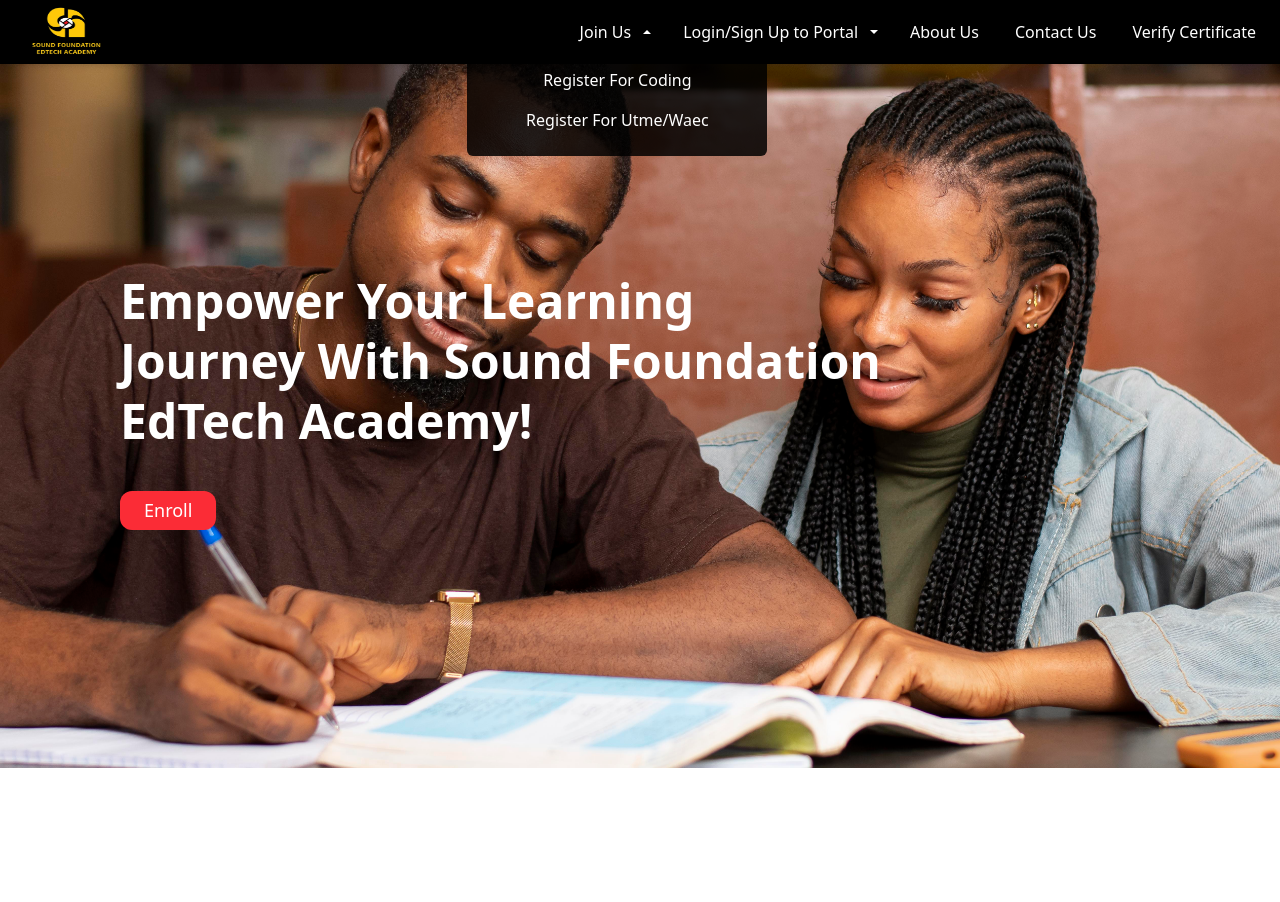
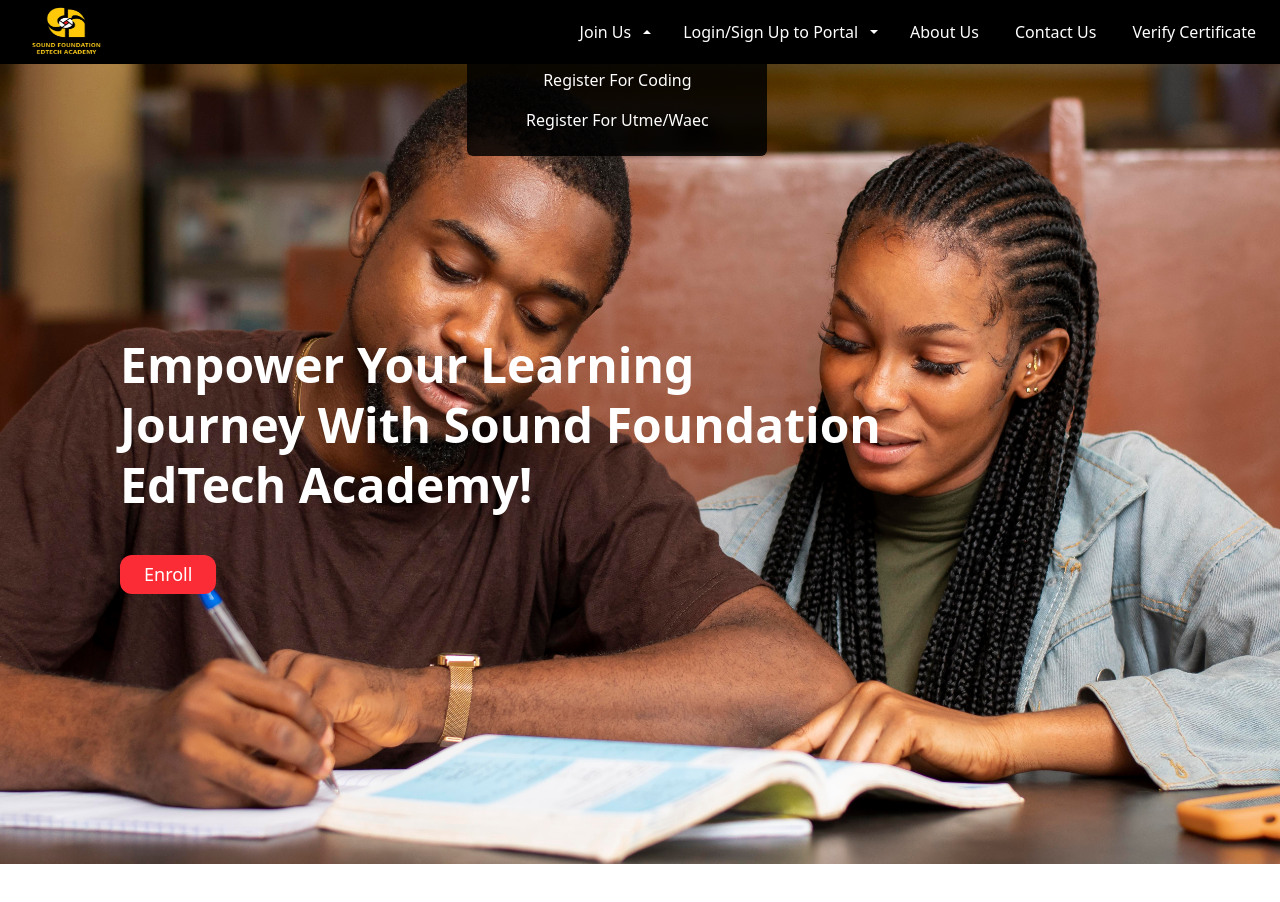
Before and after one commit to Cleve-keem/sfdt-frontend, a React (Vite) app: page / in a window 1280 px wide. Both pictures are taken after a click on the item "Join Us". Shown: the top 902 px of the page. After the commit the page ends 864 px from the top, so only its background shows below. Built offline with nearby package versions, Linux system fonts and the light colour scheme.

Commit message:
hero image slide

```diff
--- a/src/components/HeroSlider.jsx
+++ b/src/components/HeroSlider.jsx
@@ -18,16 +18,18 @@
   }, []);
 
   return (
-    <div className="mb-90 relative -z-10">
-      <div className=" w-full h-screen overflow-hidden ">
+    <div className="w-full h-screen overflow-hidden  relative left-0 right-0 ">
+      <div
+        className="flex inset-0 h-full transition-transform duration-1000 ease-in-out"
+        style={{ transform: `translateX(-${current * 100}%)` }}
+      >
         {images.map((img, index) => (
           <img
             key={index}
             src={img}
             alt=""
-            className={`absolute inset-0 w-full h-full py-[2rem] object-cover transition-opacity duration-1000 ease-in-out ${
-              index === current ? "opacity-100" : "opacity-0"
-            }`}
+            className={`w-full h-full object-cover bg-no-repeat flex-shrink-0 "
+            `}
           />
         ))}
       </div>
--- a/src/components/NavDropDown.jsx
+++ b/src/components/NavDropDown.jsx
@@ -3,7 +3,7 @@
     <ul
       className={`dropdown ${
         open ? "block" : "hidden"
-      } text-white w-[300px] bg-black/85 p-4 left-1/2 rounded-md absolute -translate-x-1/2`}
+      } text-white w-[300px] bg-black/85 p-4 left-1/2 rounded-md absolute z-50 -translate-x-1/2`}
     >
       {NavDropDown.map((nav, index) => (
         <li key={index} className="text-center p-2 ">
--- a/src/components/Navbars/Navbar.jsx
+++ b/src/components/Navbars/Navbar.jsx
@@ -39,7 +39,7 @@
   }
 
   return (
-    <nav className="bg-black shadow-md fixed top-0 left-0 w-full">
+    <nav className="bg-black shadow-md w-full">
       <div className="max-w-7xl mx-auto px-4 ">
         {/* Navbar Row */}
         <div className="flex justify-between items-center h-16">
```
